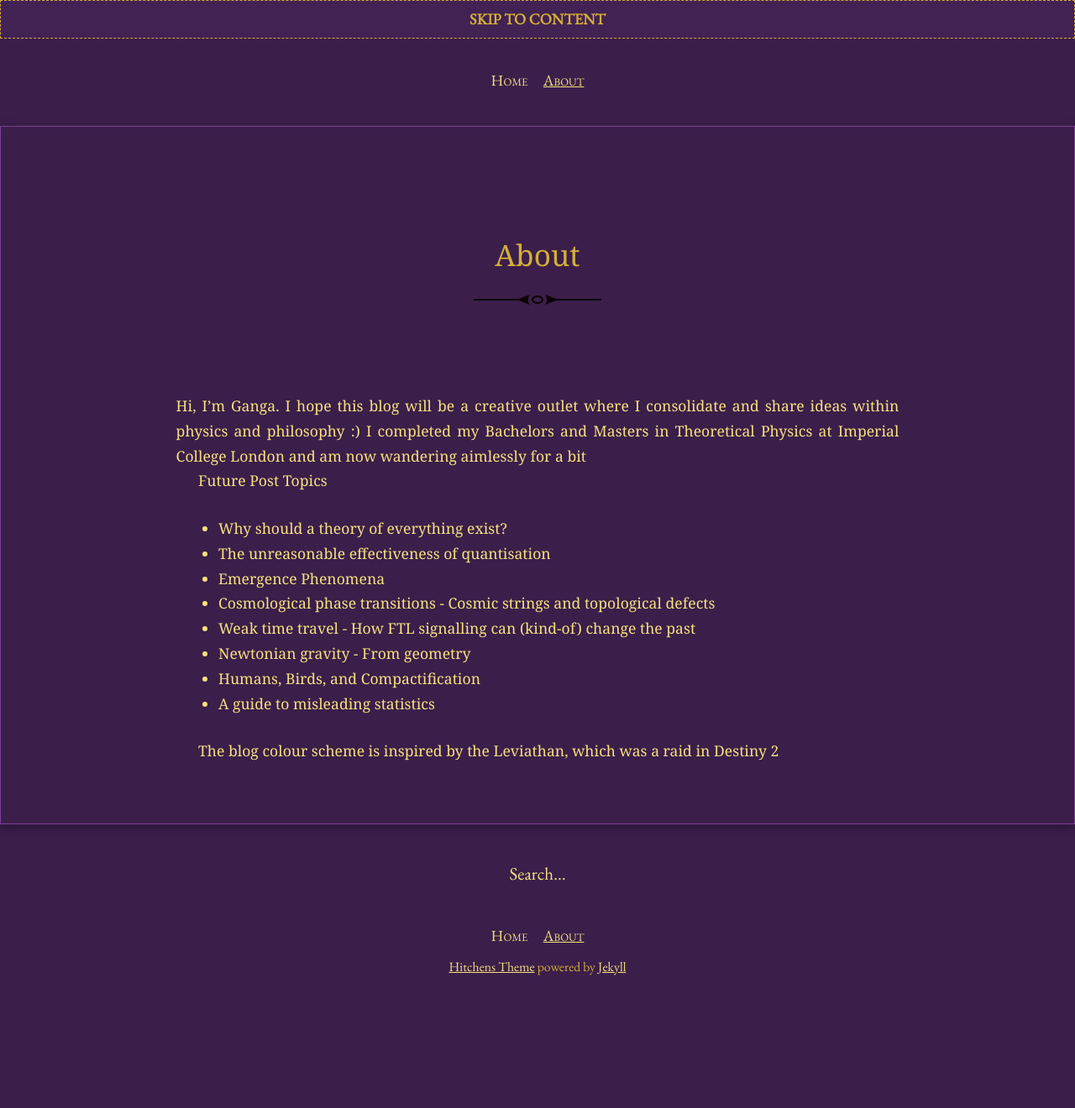
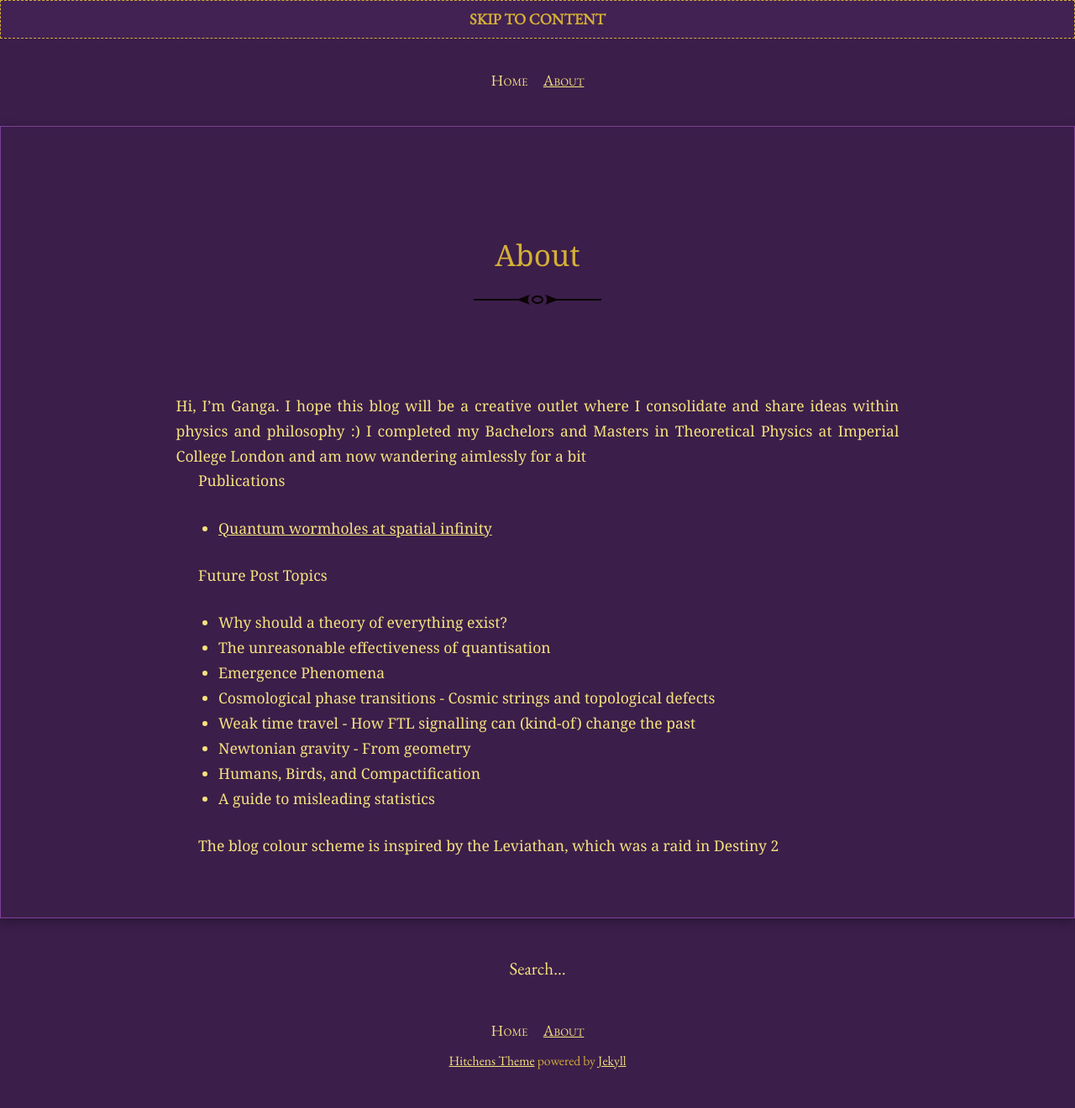
Before and after one commit to GangaSM/Meditations-on-Second-Philosophy, a Jekyll site: the page built from about.md, in a window 1280 px wide. Shown: the whole page at 84% size. Built offline with Jekyll 4.4.1, drawn with Linux system fonts in a browser that asks for light colours; before the commit the page ends 1207 px from its top, so only the background shows below that.

Commit message:
Update about.md

```diff
--- a/about.md
+++ b/about.md
@@ -6,7 +6,8 @@ title: About
 Hi, I'm Ganga. I hope this blog will be a creative outlet where I consolidate and share ideas within physics and philosophy :)
 I completed my Bachelors and Masters in Theoretical Physics at Imperial College London and am now wandering aimlessly for a bit
 
-
+Publications
+- [Quantum wormholes at spatial infinity]({{ '/assets/Quantum_Wormholes.pdf' | relative_url }})
 
 Future Post Topics
 - Why should a theory of everything exist?
```
